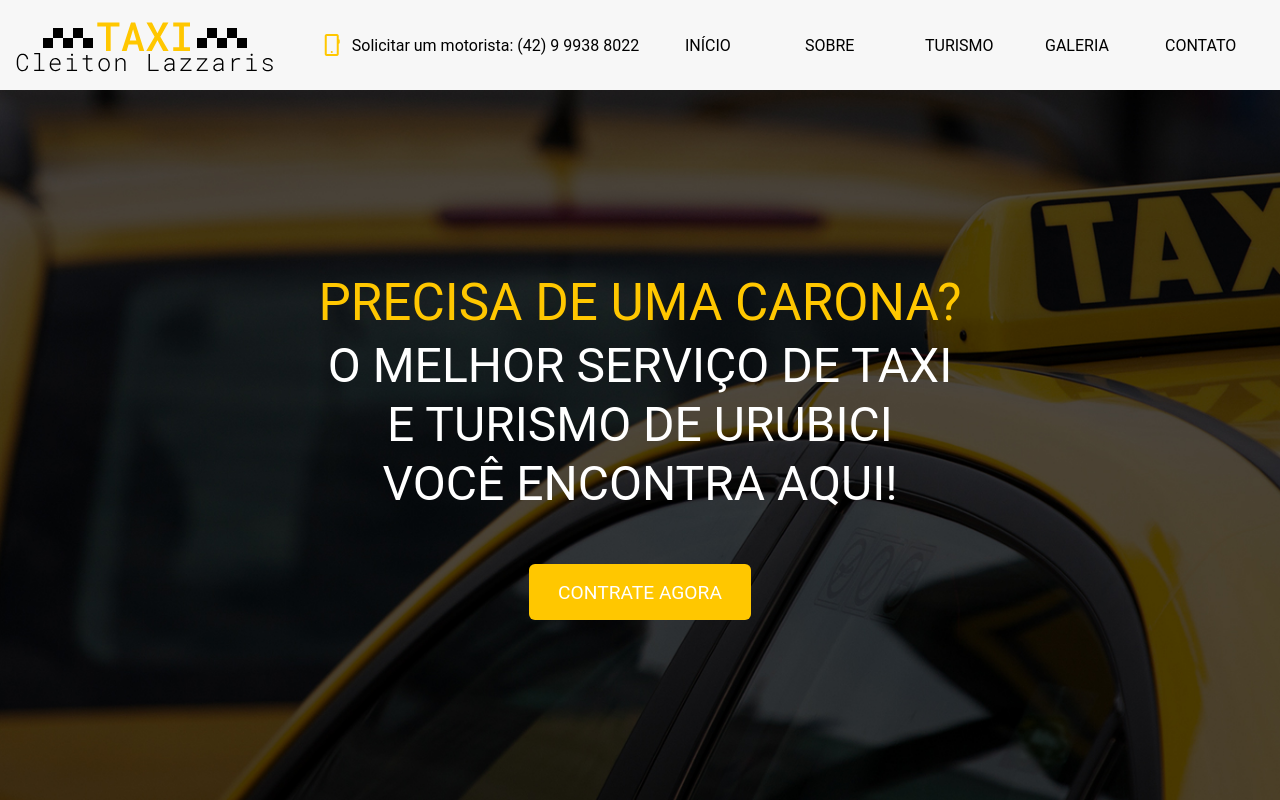
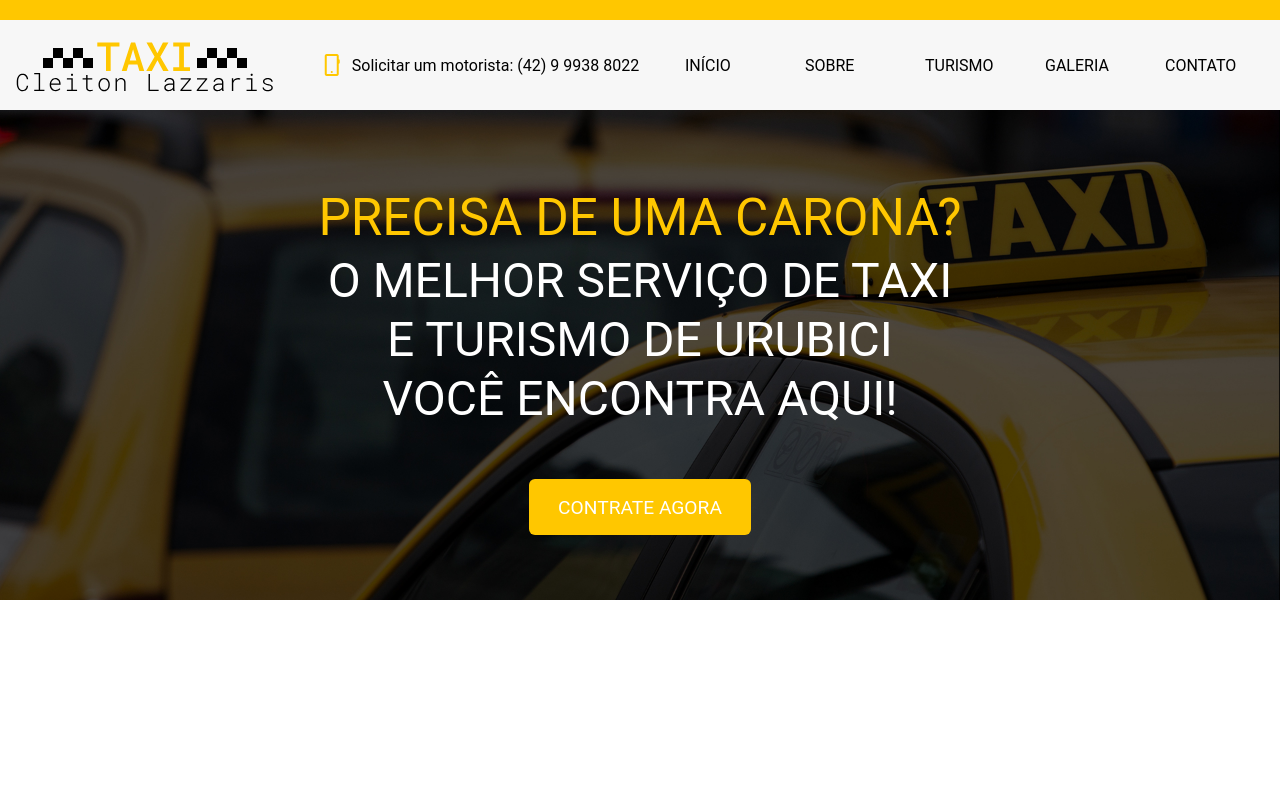
Before and after one commit to elciosava/cleiton, a Vue app: page / in a window 1280 px wide. Built offline with nearby package versions, Linux system fonts and the light colour scheme.

Commit message:
agora sim

```diff
--- a/src/components/inicio_componente.vue
+++ b/src/components/inicio_componente.vue
@@ -15,13 +15,17 @@
         <div class="botao">
             <button>CONTRATE AGORA</button>
         </div>
+        <div class="rodape_inicio">
+
+        </div>
     </div>
 </template>
 
 <style scoped>
     #container{
+        position: relative;
         background-image: url("../assets/imagem/fundo_inicio.jpg");
-        height: calc(100vh - 90px);
+        height: calc(100vh - 300px);
         background-repeat: no-repeat;
         background-size: cover;
         background-position: center;
@@ -30,6 +34,7 @@
         justify-content: center;
         flex-direction: column;
         align-content: center;
+        padding: 60px;
     }
     .texto_amarelo{
         color: #FFC700;
@@ -57,12 +62,21 @@
         cursor: pointer;
         transition: background-position 0.4s ease, color 0.4s ease;
     }
+    button:hover {
+        background-position: left;
+        color: #010101;
+    }
+    .rodape_inicio{
+        height: 200px;
+        width: 100vw;
+        background-color: #ffffff;
+        position: fixed;
+        bottom: 0;
+        left: 0;
+        padding: 50px;
+    }
     p{
         margin-top: 2px;
         margin-bottom: 2px;
     }
-    button:hover {
-        background-position: left;
-        color: #010101;
-    }
 </style>
--- a/src/components/menu_componente.vue
+++ b/src/components/menu_componente.vue
@@ -4,6 +4,7 @@
 
 <template>
     <link rel="stylesheet" href="https://fonts.googleapis.com/css2?family=Material+Symbols+Outlined:opsz,wght,FILL,GRAD@20..48,100..700,0..1,-50..200" />
+    <div id="cabecalho"></div>
     <div id="container">
         <div class="logo">
             <img src="../assets/logo/Logo.svg" alt="">
@@ -26,7 +27,11 @@
 </template>
 
 <style scoped>
-
+    #cabecalho{
+        background-color: #FFC700;
+        height: 20px;
+        width: 100vw;
+    }
     #container{
         width: 100%;
         height: 90px;
```
